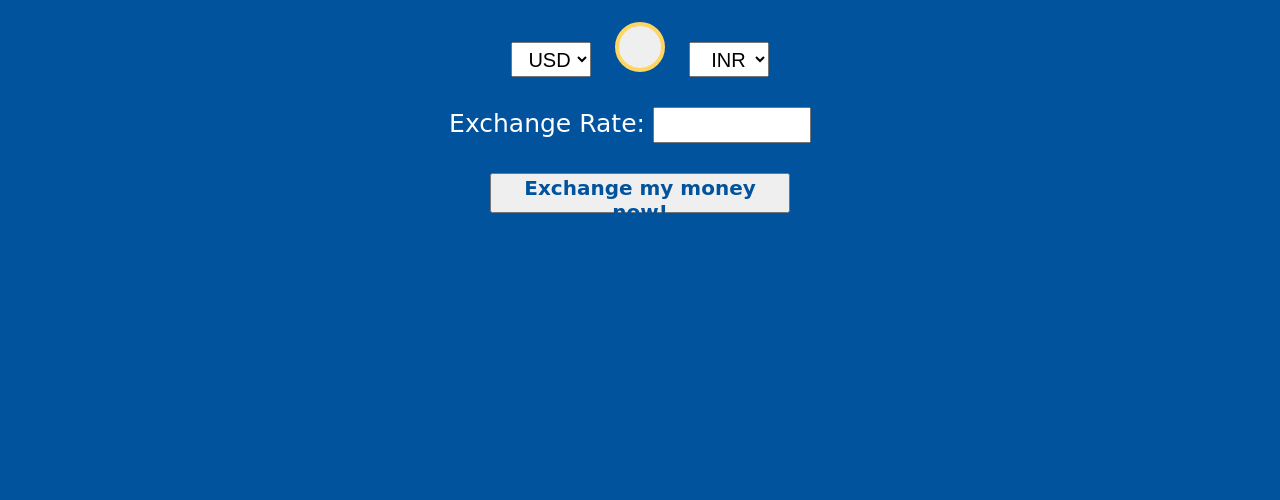
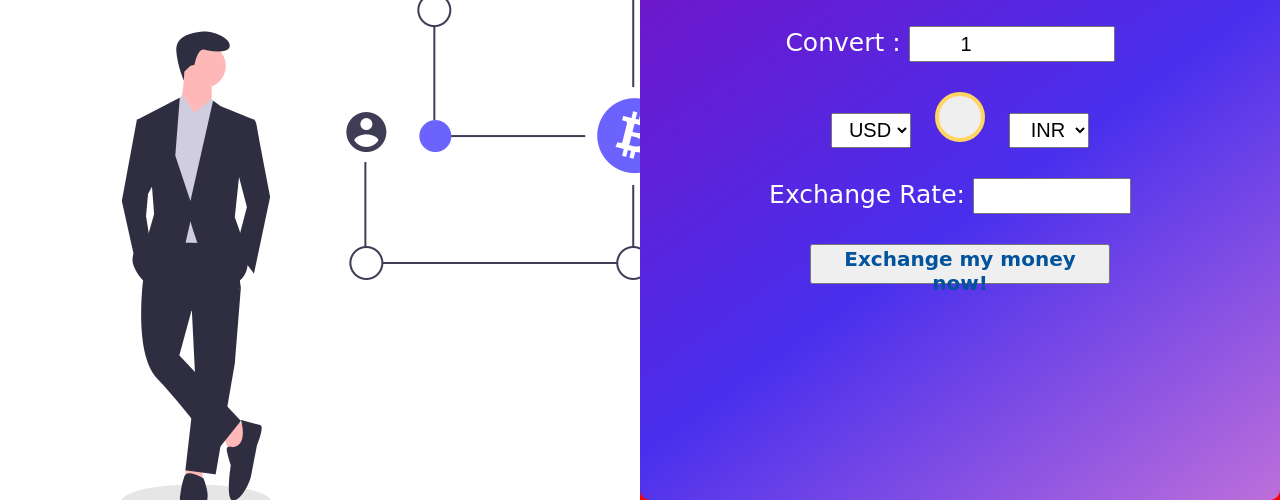
Before and after one commit to beke678912/My-Currency-converter, a plain HTML site: page index.html in a window 1280 px wide. Shown: the part 310-810 px from the top of the page. Drawn offline with Linux system fonts and the light colour scheme; some icons are missing; a web font is replaced by a local one.

Commit message:
feat: claning up the ui

```diff
--- a/index.html
+++ b/index.html
@@ -4,14 +4,18 @@
   <link rel="stylesheet" href="style.css">
 </head>
 <body>
+	<div class="container">
+		<div class="img"></div>
 
-    <h1>Awesome Currency Converter</h1>
+<div class="card">
+
+	<h1>Awesome Currency Converter</h1>
     <p class="convert">
         Convert :
         <input type="number" id="original-currency-amount" placeholder="0" value="1"> </input>
     </p>
     <div>
-        	<select id="from_currency">
+		<select id="from_currency">
 			<option value="AED">AED</option>
 			<option value="ARS">ARS</option>
 			<option value="AUD">AUD</option>
@@ -72,6 +76,7 @@
 			<option value="ARS">ARS</option>
 			<option value="AUD">AUD</option>
 			<option value="BGN">BGN</option>
+			<option value="ETB">ETB</option>
 			<option value="BRL">BRL</option>
 			<option value="BSD">BSD</option>
 			<option value="CAD">CAD</option>
@@ -96,6 +101,8 @@
 			<option value="ISK">ISK</option>
 			<option value="JPY">JPY</option>
 			<option value="KRW">KRW</option>
+			<option value="ETB">ETB</option>
+
 			<option value="KZT">KZT</option>
 			<option value="MXN">MXN</option>
 			<option value="MYR">MYR</option>
@@ -123,15 +130,17 @@
         </select>
     </div>
     <p class="exchange">
-        Exchange Rate:
+		Exchange Rate:
 
         <input type="text" id="exchange-rate" ></input>
     </p>
     <button id="exchange_button">Exchange my money now!</button>
     <p id="output-text">
-        <span id="from"></span> converted to <span id="to"></span>
+		<span id="from"></span> converted to <span id="to"></span>
     </p>
     <script src="./script.js  "></script>
+	</div>
 
-    </body>
+</div>
+</body>
 </html>
--- a/style.css
+++ b/style.css
@@ -5,21 +5,34 @@ body {
   margin: 0;
   padding: 0;
 }
-
-body {
-  text-align: center;
-  font-family: sans-serif;
-  background-color: #00539cff;
+.card {
+  background-image: linear-gradient(144deg, #8608b4, #492fed 60%, #bd6fda);
+  border: none;
+  border-radius: 10px;
+  padding-top: 10px;
+  position: relative;
+  margin: auto;
+  font-family: inherit;
+  height: 100vh;
   display: flex;
-  height: 80vh;
+  flex-direction: column;
+  justify-content: center;
   align-items: center;
-  justify-content: center;
-  flex-direction: column;
+  flex: 1;
+}
+.img {
+  background-image: url("./undraw_nakamoto_2iv6.png");
+  flex: 1;
+}
+.container {
+  flex: 1;
+  display: flex;
+  background-color: red;
 }
 
 h1 {
   color: #ffd662ff;
-  font-size: 3rem;
+  font-size: 2rem;
 }
 
 .convert,
```
Also changed, not shown: undraw_nakamoto_2iv6.png (added), 1 other file.
